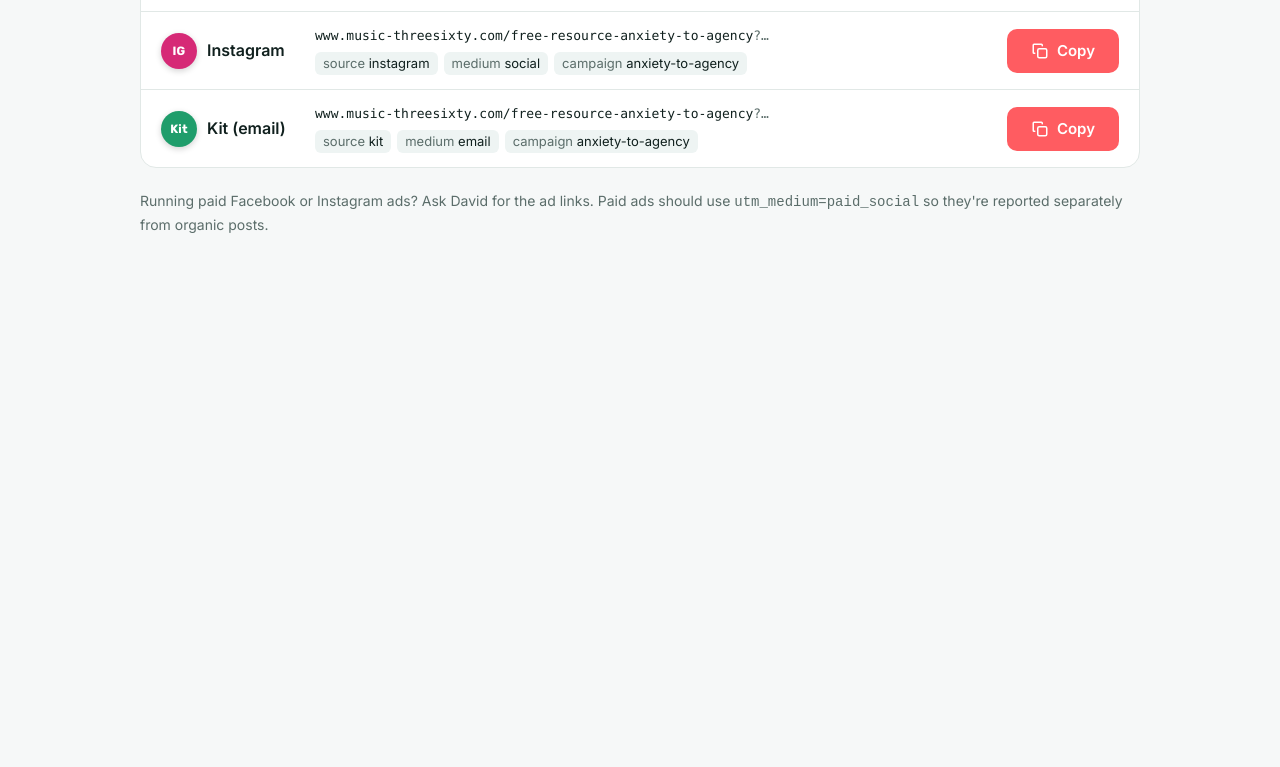
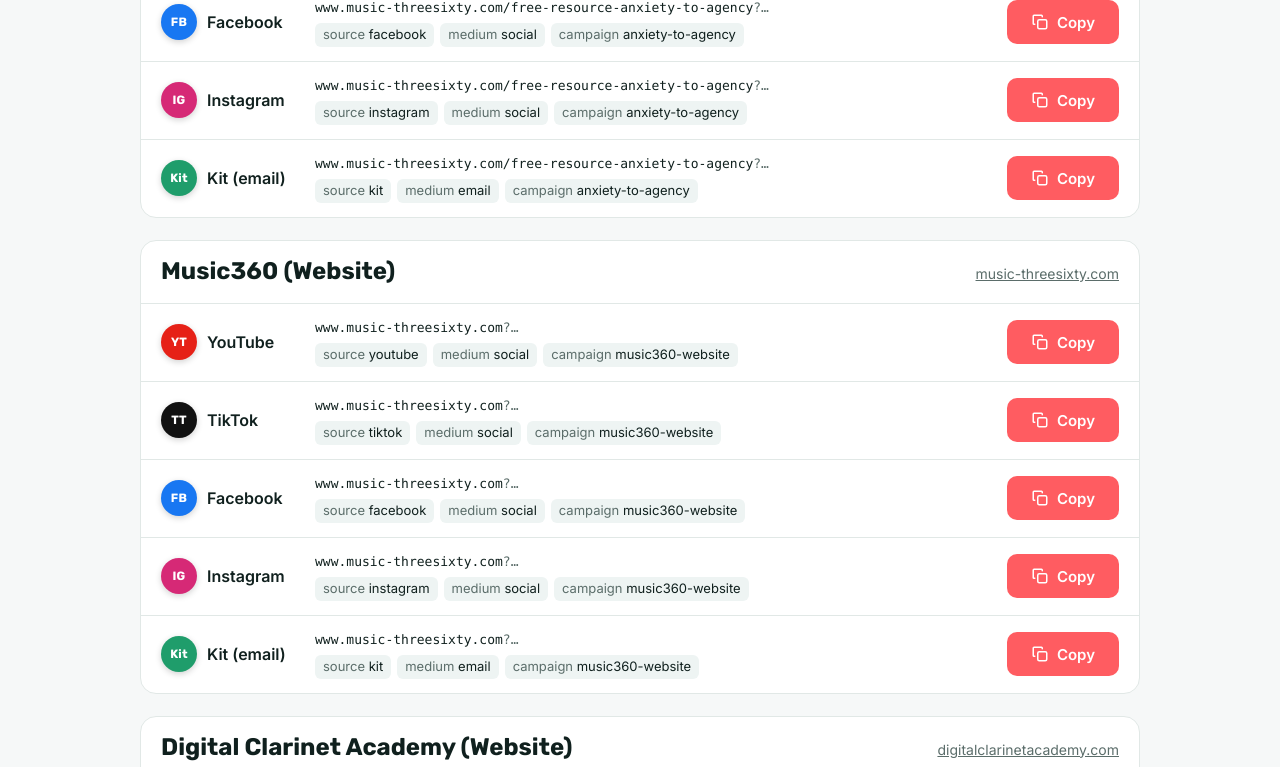
Before and after one commit to Kunlun-17/UTM-Links, a plain HTML site: page index.html in a window 1280 px wide. Shown: the part 2033-2800 px from the top of the page. Before the commit the page ends 2347 px from the top, so only its background shows below. Drawn offline with Linux system fonts and the light colour scheme.

Commit message:
Update index.html

```diff
--- a/index.html
+++ b/index.html
@@ -3,7 +3,7 @@
 <head>
 <meta charset="utf-8">
 <meta name="viewport" content="width=device-width, initial-scale=1">
-<title>Music360 UTM Links</title>
+<title>Music360 &amp; DCA UTM Links</title>
 <link rel="preconnect" href="https://fonts.googleapis.com">
 <link rel="preconnect" href="https://fonts.gstatic.com" crossorigin>
 <link href="https://fonts.googleapis.com/css2?family=Rubik:wght@500;600;700&family=Inter:wght@400;500;600&display=swap" rel="stylesheet">
@@ -82,7 +82,7 @@ h1{font-size:clamp(30px,4.6vw,46px);font-weight:700}
 <body>
 <header class="top">
   <div class="top-in">
-    <h1>Music360 UTM links</h1>
+    <h1>Music360 &amp; DCA UTM links</h1>
     <p class="lede">Use these links whenever you share a page, so we can see which platform the visitors came from. Don't type or edit them by hand: copy them from here.</p>
     <ol class="how">
       <li><b>1</b>Find the page you're sharing</li>
@@ -126,21 +126,27 @@ h1{font-size:clamp(30px,4.6vw,46px);font-weight:700}
     { id: "spark", title: "Spark Your Music Career (Workbook)", path: "spark-workbook", campaign: "spark-workbook",
       rows: [["youtube","social"],["tiktok","social"],["facebook","social"],["instagram","social"],["kit","email"]] },
     { id: "anxiety-to-agency", title: "Anxiety to Agency (Free Resource)", path: "free-resource-anxiety-to-agency", campaign: "anxiety-to-agency",
+      rows: [["youtube","social"],["tiktok","social"],["facebook","social"],["instagram","social"],["kit","email"]] },
+    { id: "music360-website", title: "Music360 (Website)", path: "", campaign: "music360-website",
+      rows: [["youtube","social"],["tiktok","social"],["facebook","social"],["instagram","social"],["kit","email"]] },
+    { id: "dca-website", title: "Digital Clarinet Academy (Website)", site: "https://www.digitalclarinetacademy.com/", path: "", campaign: "dca-website",
       rows: [["youtube","social"],["tiktok","social"],["facebook","social"],["instagram","social"],["kit","email"]] }
   ];
+  const siteOf = cp => cp.site || SITE;
+  const shown = cp => (siteOf(cp) + cp.path).replace("https://", "").replace(/\/$/, "");
   const esc = s => String(s).replace(/[&<>"']/g, c => ({ "&":"&amp;","<":"&lt;",">":"&gt;",'"':"&quot;","'":"&#39;" }[c]));
-  const urlOf = (cp, src, med) => SITE + cp.path + "?utm_source=" + src + "&utm_medium=" + med + "&utm_campaign=" + cp.campaign;
+  const urlOf = (cp, src, med) => siteOf(cp) + cp.path + "?utm_source=" + src + "&utm_medium=" + med + "&utm_campaign=" + cp.campaign;
   const ICON_COPY = '<svg class="cp" viewBox="0 0 24 24" fill="none" stroke="currentColor" stroke-width="2" stroke-linecap="round" stroke-linejoin="round"><rect x="9" y="9" width="12" height="12" rx="2"/><path d="M5 15H4a1 1 0 0 1-1-1V4a1 1 0 0 1 1-1h10a1 1 0 0 1 1 1v1"/></svg>';
   const ICON_OK = '<svg class="ck" viewBox="0 0 24 24" fill="none" stroke="currentColor" stroke-width="3" stroke-linecap="round" stroke-linejoin="round"><path d="M5 12.5l4.5 4.5L19 7.5"/></svg>';
 
   document.getElementById("jump").innerHTML = CAMPAIGNS.map(c => '<a href="#' + c.id + '">' + esc(c.title.split(" (")[0]) + "</a>").join("");
   document.getElementById("list").innerHTML = CAMPAIGNS.map(cp =>
-    '<section class="camp" id="' + cp.id + '"><div class="camp-h"><h2>' + esc(cp.title) + '</h2><a href="' + esc(SITE + cp.path) + '" target="_blank" rel="noopener">' + esc("music-threesixty.com/" + cp.path) + "</a></div>" +
+    '<section class="camp" id="' + cp.id + '"><div class="camp-h"><h2>' + esc(cp.title) + '</h2><a href="' + esc(siteOf(cp) + cp.path) + '" target="_blank" rel="noopener">' + esc(shown(cp).replace("www.", "")) + "</a></div>" +
     cp.rows.map(([src, med]) => {
       const p = PLATFORMS[src], u = urlOf(cp, src, med);
       return '<div class="row" data-search="' + esc((cp.title + " " + cp.path + " " + p.name + " " + src).toLowerCase()) + '">' +
         '<div class="plat"><span class="dot" aria-hidden="true" style="--c:' + p.c + '">' + esc(p.b) + '</span>' + esc(p.name) + "</div>" +
-        '<div class="url"><span class="base">' + esc(SITE.replace("https://", "") + cp.path) + "</span>?…" +
+        '<div class="url"><span class="base">' + esc(shown(cp)) + "</span>?…" +
         '<div class="tags"><span><i>source</i> ' + esc(src) + '</span><span><i>medium</i> ' + esc(med) + '</span><span><i>campaign</i> ' + esc(cp.campaign) + "</span></div></div>" +
         '<button type="button" class="copy" data-url="' + esc(u) + '" data-label="' + esc(cp.title.split(" (")[0] + " → " + p.name) + '">' + ICON_COPY + ICON_OK + '<span class="lbl">Copy</span></button></div>';
     }).join("") + "</section>").join("");
```
